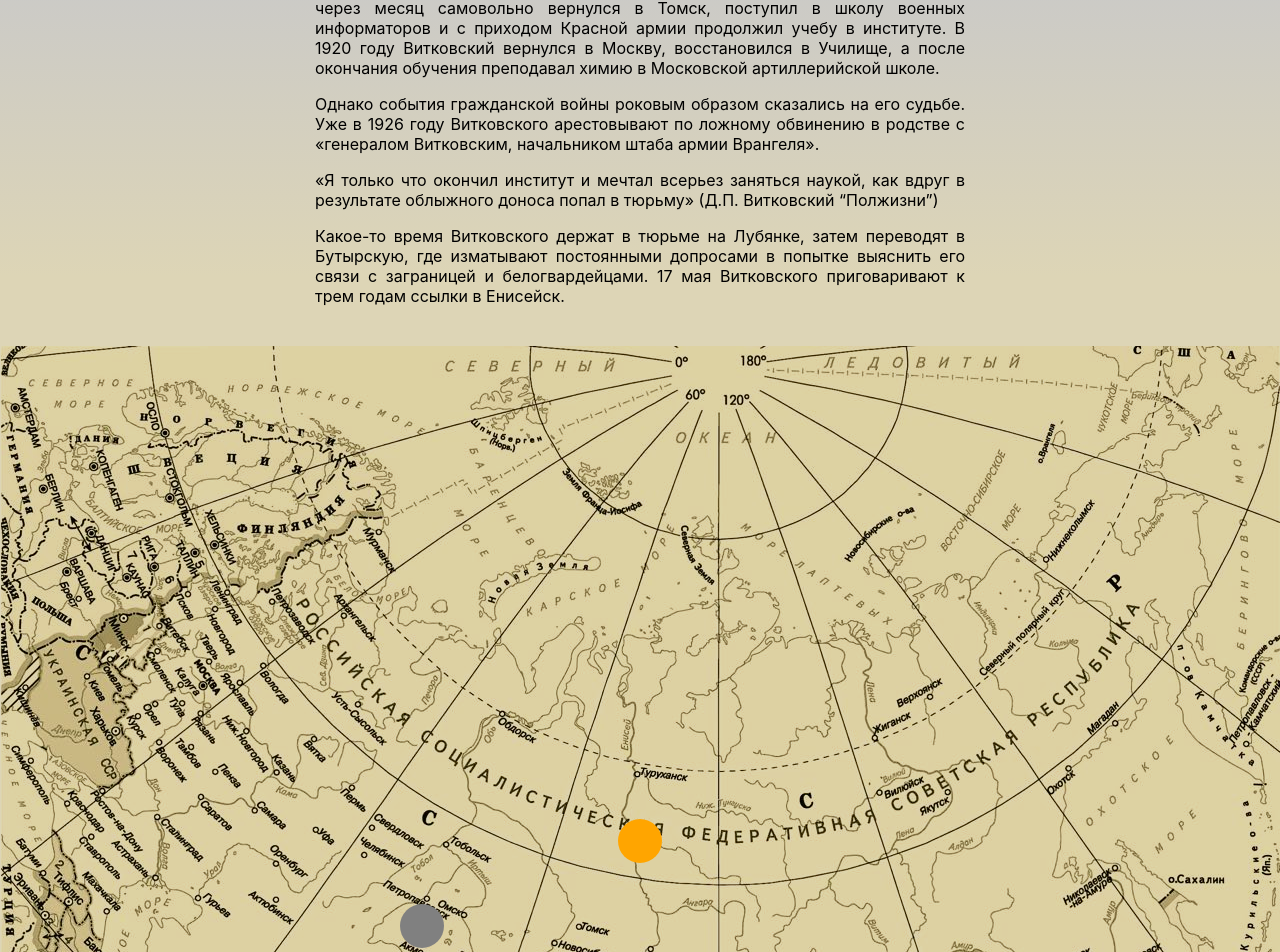
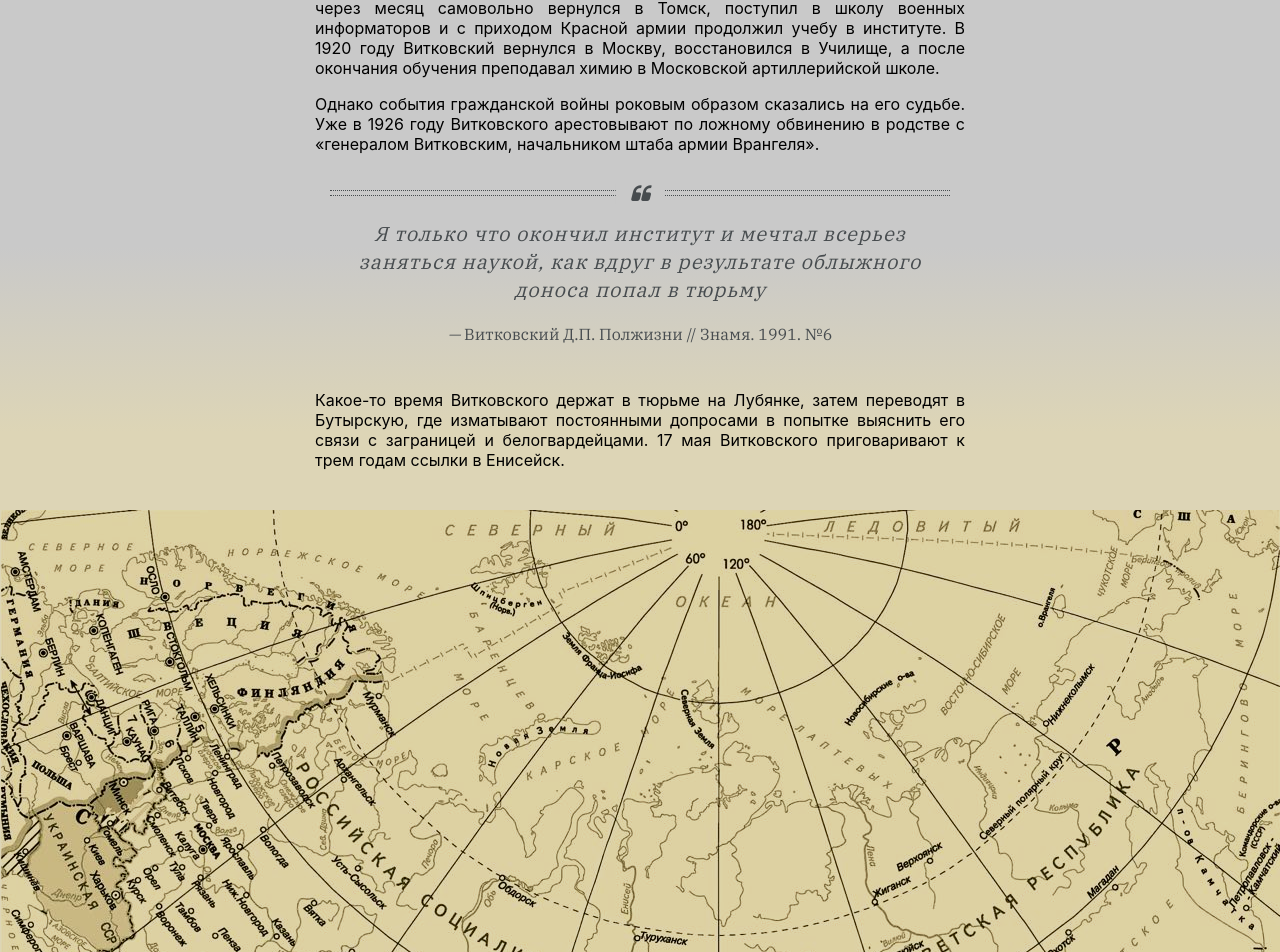
Before and after one commit to vpukhanov/vitkovsky-longread, a Next.js app: page / in a window 1280 px wide. Shown: the part 764-1716 px from the top of the page. Built offline with nearby package versions, Linux system fonts and the light colour scheme.

Commit message:
updated quote styling

```diff
--- a/pages/eniseysk.tsx
+++ b/pages/eniseysk.tsx
@@ -33,7 +33,7 @@ const Eniseysk: NextPage = () => {
             А.И. Солженицын в своем произведении «Архипелаг ГУЛАГ» писал, как
             проходили допросы в то время:
           </p>
-          <blockquote className='lit'>
+          <blockquote>
             <p>
               В 1919 главный следовательский прием был: наган на стол. Так шло
               не только политическое, так шло и «бытовое» следствие. &lt;...&gt;
@@ -67,7 +67,7 @@ const Eniseysk: NextPage = () => {
             Енисейск, утратив значение главного города Восточной Сибири,
             становится дальней глубинкой:
           </p>
-          <blockquote className='lit'>
+          <blockquote>
             <p>
               Енисейск тихо доживал свои дни, и только пустовавшие, но еще
               крепкие большие амбары &lt;...&gt; да просторные, иногда по
@@ -90,7 +90,7 @@ const Eniseysk: NextPage = () => {
             июле был отправлен в Енисейск Красноярского края. Работал лаборантом
             на золотом прииске, затем рабочим в лесотехнической экспедиции.
           </p>
-          <blockquote className='lit long'>
+          <blockquote className='long'>
             <p>
               Ссыльных в Енисейске и окрестных селах было довольно много,
               вероятно, несколько сот человек: бывшие люди разного рода, бывшие
--- a/pages/index.tsx
+++ b/pages/index.tsx
@@ -69,11 +69,15 @@ const Home: NextPage = () => {
             обвинению в родстве с «генералом Витковским, начальником штаба армии
             Врангеля».
           </p>
-          <p>
-            «Я только что окончил институт и мечтал всерьез заняться наукой, как
-            вдруг в результате облыжного доноса попал в тюрьму» (Д.П. Витковский
-            “Полжизни”)
-          </p>
+          <blockquote>
+            <p>
+              Я только что окончил институт и мечтал всерьез заняться наукой,
+              как вдруг в результате облыжного доноса попал в тюрьму
+            </p>
+            <footer>
+              — <cite>Витковский Д.П. Полжизни // Знамя. 1991. №6</cite>
+            </footer>
+          </blockquote>
           <p>
             Какое-то время Витковского держат в тюрьме на Лубянке, затем
             переводят в Бутырскую, где изматывают постоянными допросами в
--- a/styles/Home.module.css
+++ b/styles/Home.module.css
@@ -3,7 +3,7 @@
   background: linear-gradient(
     180deg,
     var(--bg-transparent) 0%,
-    var(--bg-transparent) 65%,
+    var(--bg-transparent) 80%,
     var(--bg-old) 95%
   );
   text-align: justify;
--- a/styles/globals.css
+++ b/styles/globals.css
@@ -47,11 +47,12 @@ blockquote {
   padding: 30px;
   position: relative;
   text-align: center;
+  font-family: 'IBM Plex Serif', serif;
+  font-style: italic;
 }
 
-blockquote.lit {
-  font-family: 'IBM Plex Serif', serif;
-  font-style: italic;
+blockquote footer {
+  text-align: center;
 }
 
 blockquote.long {
@@ -70,6 +71,10 @@ blockquote:before {
   font-size: 20px;
   background: var(--bg-old);
   padding: 0 15px;
+}
+
+.bg-gray blockquote:before {
+  background: var(--bg-gray);
 }
 
 blockquote:after {
```
